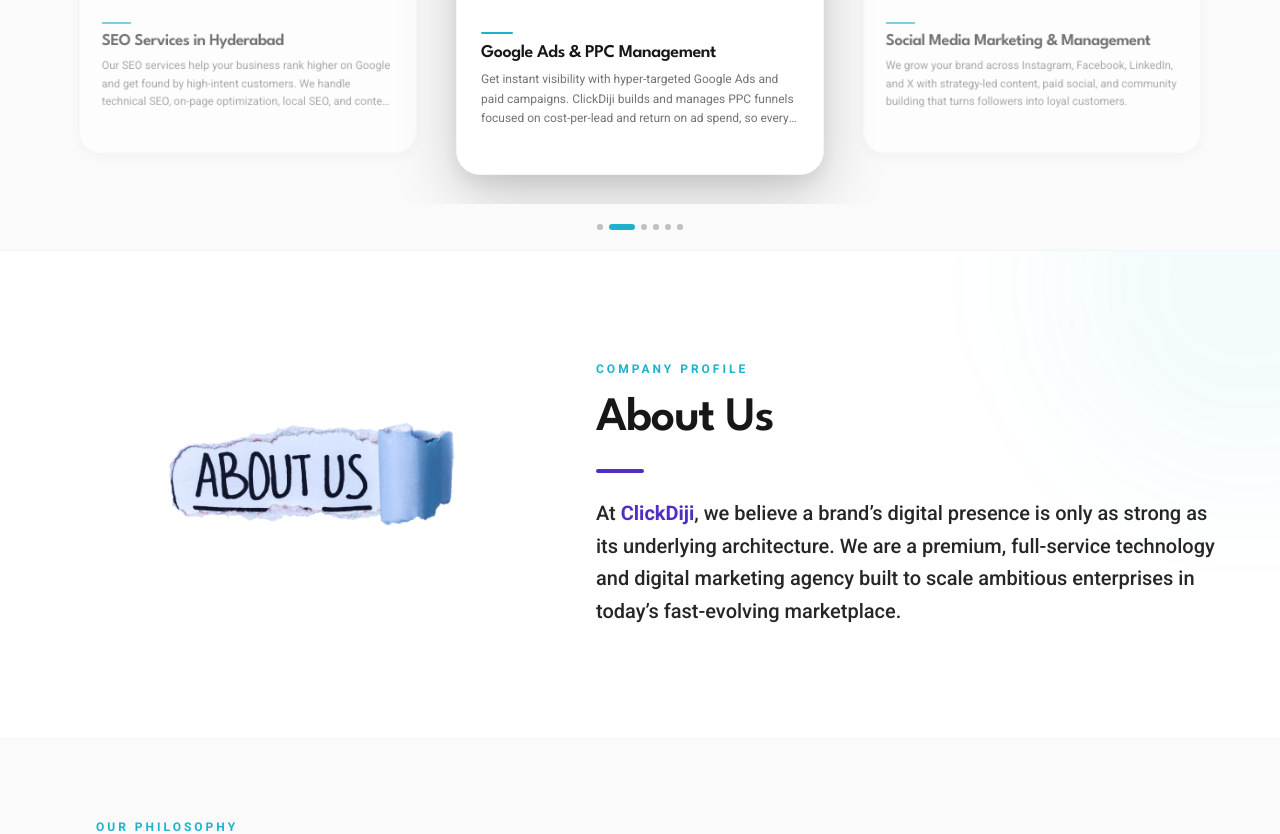
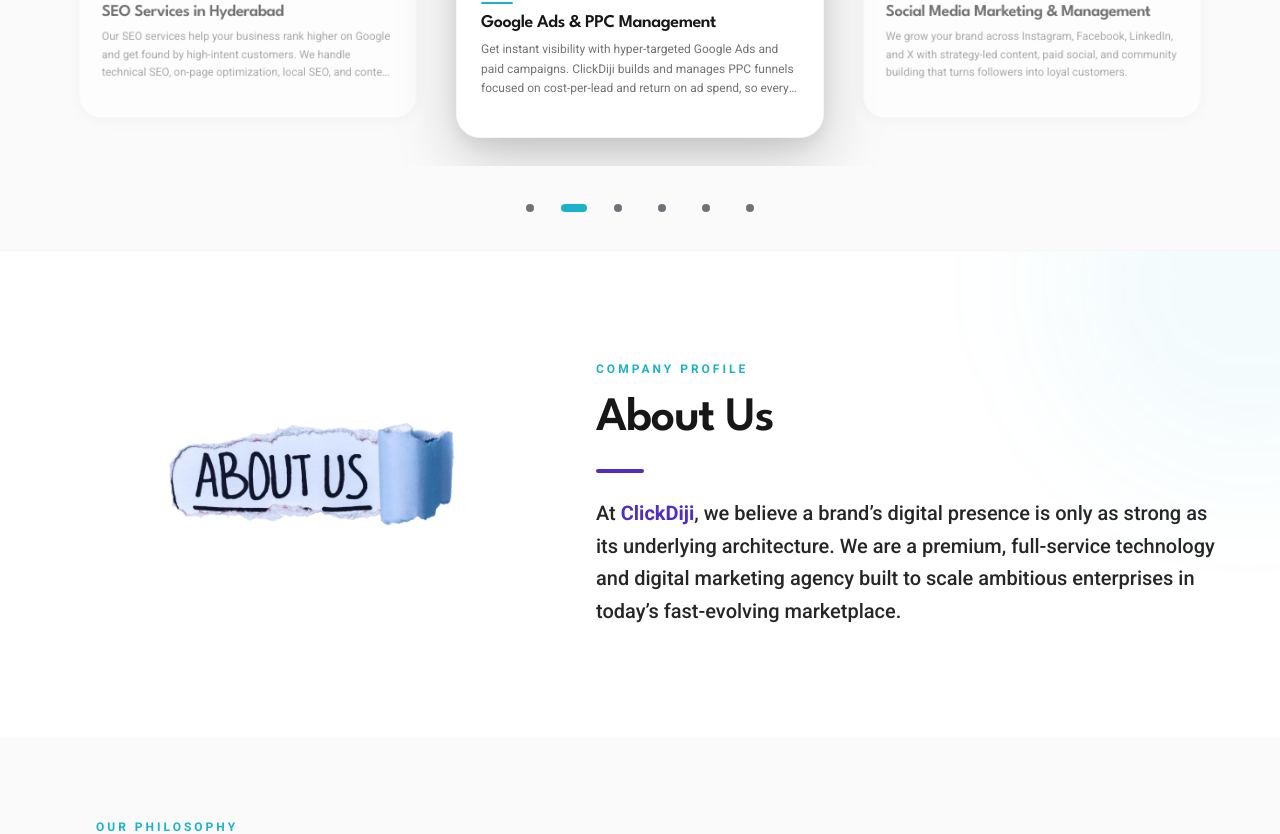
Before and after one commit to Mutualprojects/clickdj, a Next.js app: page / in a window 1280 px wide. Shown: the part 1749-2583 px from the top of the page. Built offline with nearby package versions, Linux system fonts and the light colour scheme.

Commit message:
fix: remove render-blocking stylesheets for lighthouse 100 performance

```diff
--- a/src/app/layout.tsx
+++ b/src/app/layout.tsx
@@ -1,5 +1,5 @@
 import type { Metadata } from "next";
-import { League_Spartan, Roboto_Slab, Roboto } from "next/font/google";
+import { League_Spartan, Roboto_Slab, Roboto, Jura } from "next/font/google";
 import "./globals.css";
 import Header from "@/components/Header";
 import Footer from "@/components/Footer";
@@ -28,6 +28,13 @@ const roboto = Roboto({
   display: "swap",
 });
 
+const jura = Jura({
+  variable: "--font-jura",
+  subsets: ["latin"],
+  weight: ["500", "600", "700"],
+  display: "swap",
+});
+
 export const metadata: Metadata = {
   title: "Best Digital Marketing Agency in Hyderabad | ClickDiji",
   description: "ClickDiji is a results-driven digital marketing agency in Hyderabad offering SEO, web development, Google Ads & social media marketing. Get a free strategy call.",
@@ -45,7 +52,7 @@ export default function RootLayout({
     <html
       lang="en"
       suppressHydrationWarning
-      className={`${leagueSpartan.variable} ${robotoSlab.variable} ${roboto.variable} h-full antialiased`}
+      className={`${leagueSpartan.variable} ${robotoSlab.variable} ${roboto.variable} ${jura.variable} h-full antialiased`}
     >
       <body className="min-h-full flex flex-col">
         <ThemeProvider attribute="class" defaultTheme="light" enableSystem>
--- a/src/components/BannerCards.module.css
+++ b/src/components/BannerCards.module.css
@@ -5,7 +5,7 @@
   align-content: center;
   gap: 2rem;
   padding: 4rem 2rem;
-  font-family: "Jura", sans-serif;
+  font-family: var(--font-jura), sans-serif;
   color: var(--color);
   width: 100%;
   margin-bottom: 10rem;
--- a/src/components/BannerCards.tsx
+++ b/src/components/BannerCards.tsx
@@ -4,9 +4,11 @@ import React from "react";
 import { motion } from "framer-motion";
 import styles from "./BannerCards.module.css";
 
+import { Rocket, Target, Shield, TrendingUp, BarChart } from "lucide-react";
+
 interface CardItem {
   accentColor: string;
-  iconClass: string;
+  icon: React.FC<any>;
   title: string;
   description: string;
 }
@@ -15,31 +17,31 @@ export default function BannerCards() {
   const cards: CardItem[] = [
     {
       accentColor: "#0B374D",
-      iconClass: "fa-solid fa-rocket",
+      icon: Rocket,
       title: "Who We Are",
       description: "A full-service digital catalyst bridging technical software engineering with high-performance creative branding."
     },
     {
       accentColor: "#1286A8",
-      iconClass: "fa-solid fa-bullseye",
+      icon: Target,
       title: "Our Mission",
       description: "To equip ambitious enterprises with crystal-clear digital roadmaps, pristine codebases, and scalable funnels."
     },
     {
       accentColor: "#D2B53B",
-      iconClass: "fa-solid fa-shield-halved",
+      icon: Shield,
       title: "Core Values",
       description: "Uncompromising code performance, client-first design systems, and absolute transparency in marketing spend."
     },
     {
       accentColor: "#DA611E",
-      iconClass: "fa-solid fa-chart-line",
+      icon: TrendingUp,
       title: "Our Impact",
       description: "Driving qualified client leads, optimizing operational costs, and boosting ticketing/booking conversions."
     },
     {
       accentColor: "#AC2A1A",
-      iconClass: "fa-solid fa-magnifying-glass-chart",
+      icon: BarChart,
       title: "How We Promote",
       description: "Deploying targeted search engine marketing, organic SEO authority, social ads, and programmatic reach."
     }
@@ -79,17 +81,6 @@ export default function BannerCards() {
 
   return (
     <div className={styles.container} style={{ perspective: "1200px" }}>
-      {/* Load external styles (FontAwesome & Jura Font) */}
-      <link
-        rel="stylesheet"
-        href="https://cdnjs.cloudflare.com/ajax/libs/font-awesome/6.4.0/css/all.min.css"
-        crossOrigin="anonymous"
-        referrerPolicy="no-referrer"
-      />
-      <link
-        rel="stylesheet"
-        href="https://fonts.googleapis.com/css2?family=Jura:wght@500;600;900&display=swap"
-      />
 
       <div className="max-w-7xl mx-auto w-full">
         {/* Animated Header Section */}
@@ -129,7 +120,7 @@ export default function BannerCards() {
               style={{ "--accent-color": card.accentColor } as React.CSSProperties}
             >
               <div className={styles.icon}>
-                <i className={card.iconClass}></i>
+                <card.icon className="w-8 h-8 opacity-90" />
               </div>
               <div className={styles.title}>{card.title}</div>
               <div className={styles.descr}>{card.description}</div>
--- a/src/components/ourservices.tsx
+++ b/src/components/ourservices.tsx
@@ -262,7 +262,7 @@ export default function OurServices() {
         </div>
 
         {/* ── Dots ── */}
-        <div className="flex shrink-0 justify-center gap-1.5 py-4 md:py-5">
+        <div className="flex shrink-0 justify-center py-4 md:py-5">
           {Array.from({ length: dotCount }).map((_, idx) => {
             const isOn = idx === current;
             return (
@@ -272,12 +272,16 @@ export default function OurServices() {
                 aria-label={`Go to slide ${idx + 1}`}
                 aria-current={isOn}
                 onClick={() => go(idx)}
-                className="h-1.5 rounded-full transition-all duration-300"
-                style={{
-                  width: isOn ? 26 : 6,
-                  background: isOn ? "#1cb2cb" : "rgba(120,120,135,0.45)",
-                }}
-              />
+                className="w-11 h-11 flex items-center justify-center focus:outline-none focus-visible:ring-2 focus-visible:ring-[#1cb2cb] rounded-full"
+              >
+                <span
+                  className="h-2 rounded-full transition-all duration-300"
+                  style={{
+                    width: isOn ? 26 : 8,
+                    background: isOn ? "#1cb2cb" : "#71717a", // Increased contrast ratio
+                  }}
+                />
+              </button>
             );
           })}
         </div>
```
